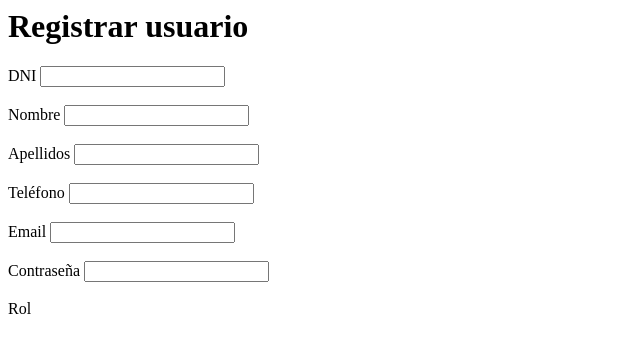
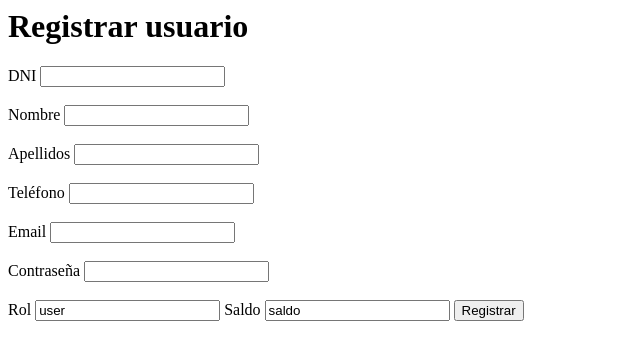
Before and after one commit to germanrda22/proyectoFinal, a PHP site: page /proyectoFinal/views/admin/registrarUsuario.php in a window 1280 px wide. Shown: the top 360 px of the page, without its empty margins (0-640 px from the left). Run offline with PHP 8.4, Linux system fonts and the light colour scheme; some libraries are stand-ins or nearby versions.

Commit message:
Estoy algo bloqueado

```diff
--- a/views/admin/registrarUsuario.php
+++ b/views/admin/registrarUsuario.php
@@ -14,5 +14,8 @@
     <label for="password">Contraseña</label>
     <input type="password" name="pass"><br><br>
     <label for="rol">Rol</label>
-    <input type="hidden" name="rol" value="user">
+    <input type="text" name="rol" value="user">
+    <label for="saldo">Saldo</label>
+    <input type="float" name="saldo" value="saldo">
+    <input type="submit" value="Registrar">
 </form>
```
